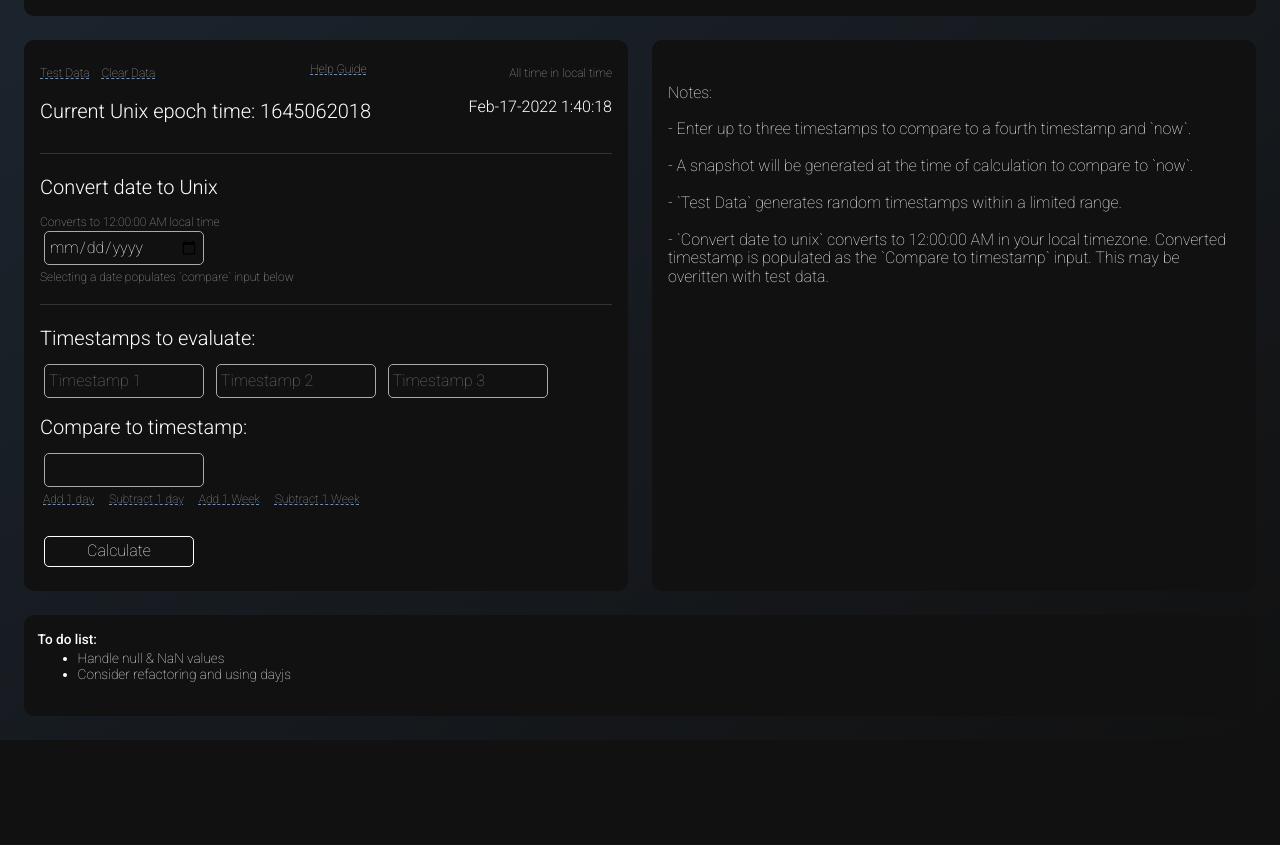
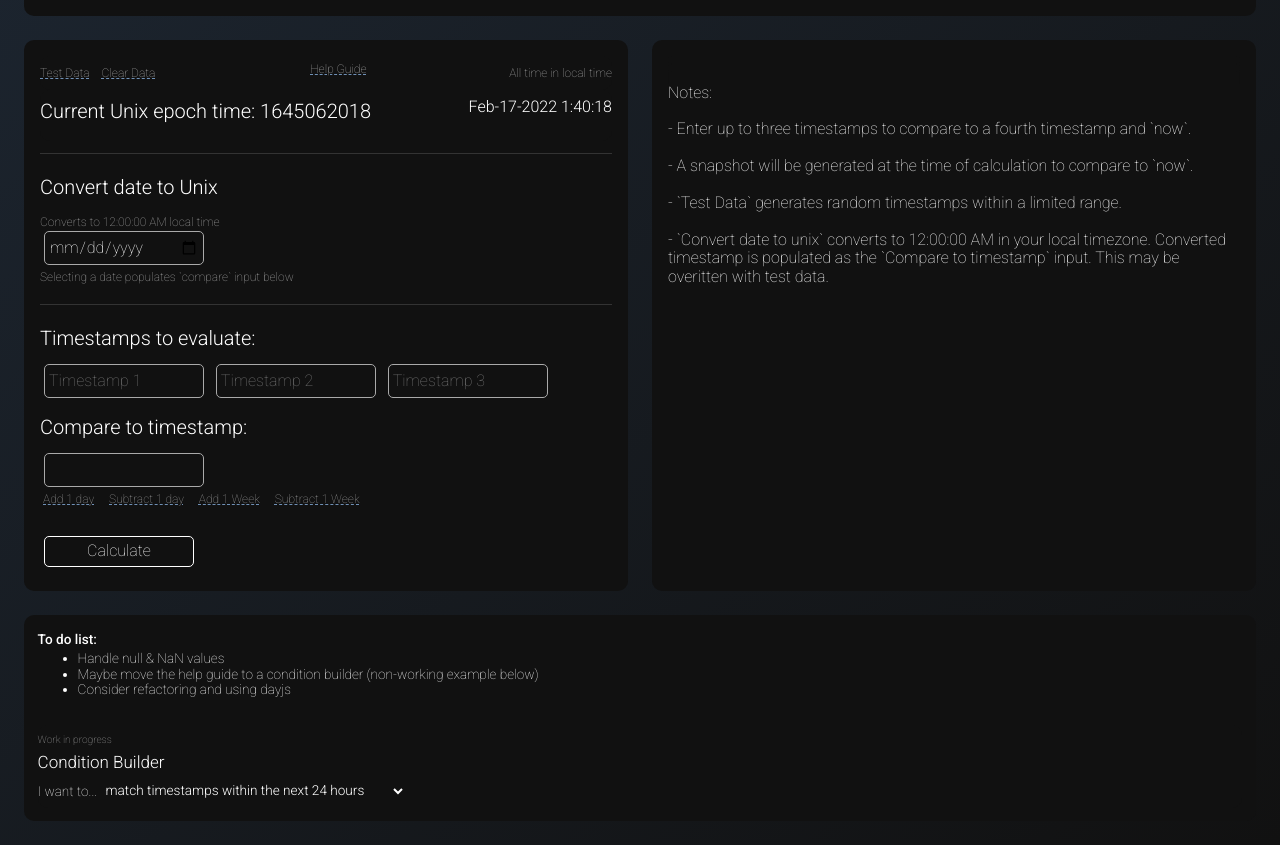
Before and after one commit to byronmil/changelogs, a website built with Parcel: page index.html in a window 1280 px wide. Shown: the part 180-1025 px from the top of the page. Before the commit the page ends 920 px from the top, so only its background shows below. Built offline with nearby package versions, Linux system fonts and the light colour scheme.

Commit message:
style tweaks

```diff
--- a/css/main.css
+++ b/css/main.css
@@ -256,7 +256,7 @@ select {
   font-weight: 300;
 }
 ul {
-  margin: 0 0 1.5em;
+  margin: 0 0 2em;
 }
 li p {
   line-height: 1.25em;
--- a/index.html
+++ b/index.html
@@ -158,8 +158,24 @@
     <p><strong>To do list:</strong></p>
     <ul>
       <li>Handle null & NaN values</li>
+      <li>Maybe move the help guide to a condition builder (non-working example below)</li>
       <li>Consider refactoring and using dayjs</li>
     </ul>
+    <section class="fill-height">
+    <div class="flex-me-spaced">
+      <form>
+        <p><sub>Work in progress</sub></p>
+        <h2>Condition Builder</h2>
+        <label>I want to...</label>
+        <select>
+          <option>match timestamps within the next 24 hours</option>
+          <option>match timestamps within the previous 24 hours</option>
+          <option>match timestamps within the next week</option>
+          <option>match timestamps within the past week</option>
+        </select>
+      </form>
+    </div>
+  </section>
   </div>
 </footer>
   <script src="js/vendor/modernizr-3.11.2.min.js"></script>
```
